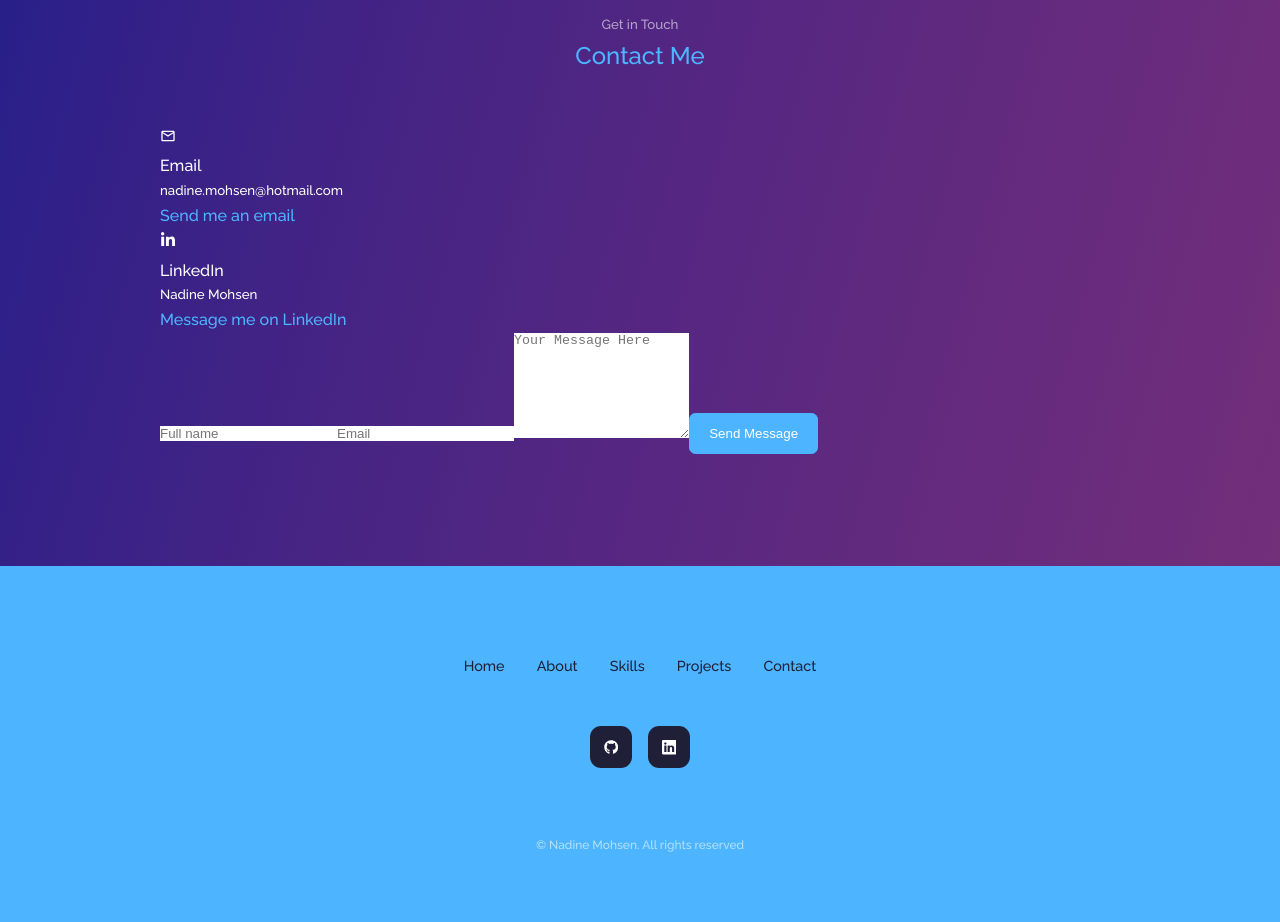
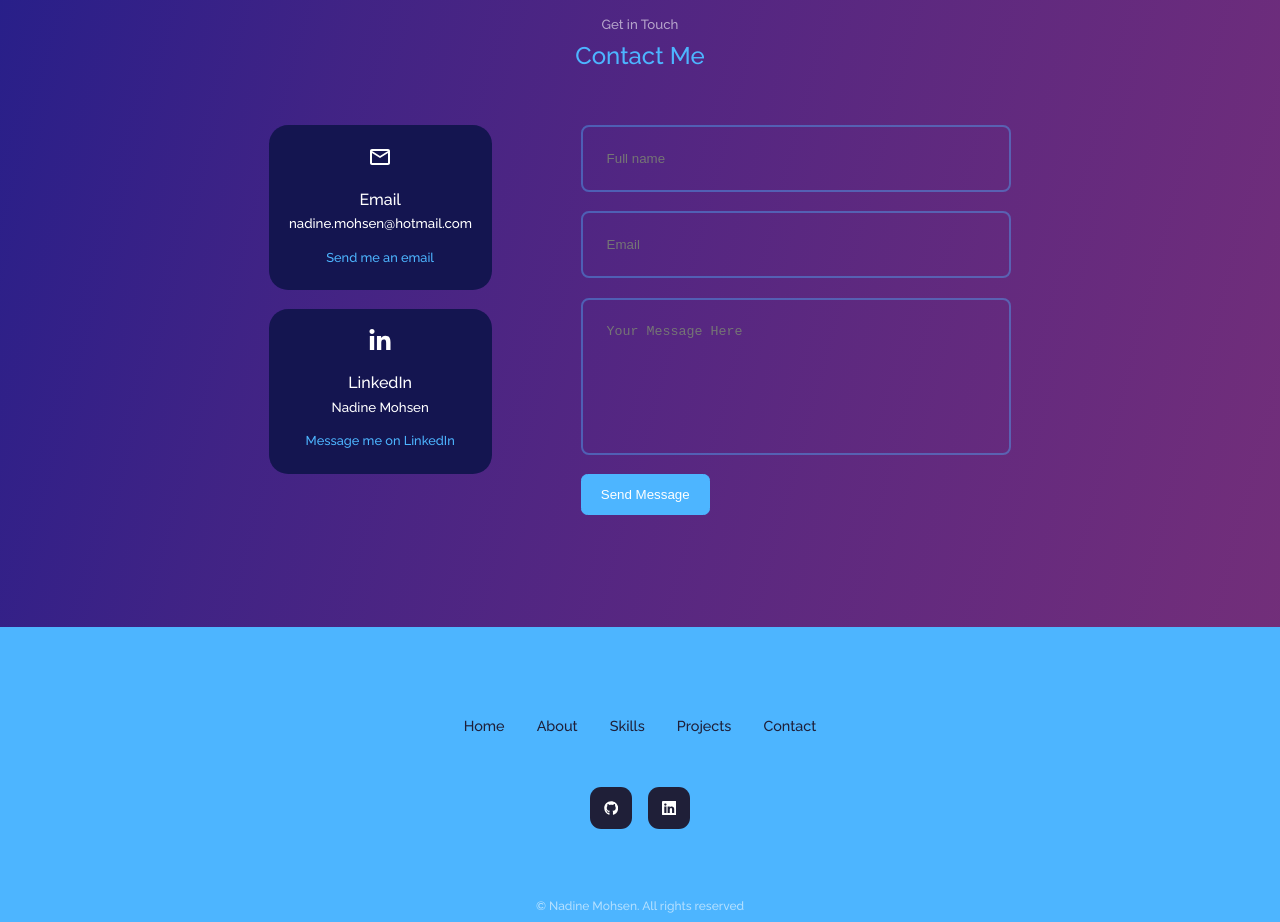
Before and after one commit to NadineMohsen/NM-React-Portfolio, a React (Create React App) app: page / in a window 1280 px wide. Shown: the part 3160-4082 px from the top of the page. Built offline with nearby package versions, Linux system fonts and the light colour scheme; a web font is replaced by a local one.

Commit message:
contact css

```diff
--- a/src/components/contact/Contact.css
+++ b/src/components/contact/Contact.css
@@ -0,0 +1,68 @@
+.container.contact-container{
+    width:58%;
+    display:grid;
+    grid-template-columns: 30% 58%;
+    gap:12%
+}
+
+.contact-options{
+    display: flex;
+    flex-direction: column;
+    gap:1.2rem;
+}
+
+.contact-option{
+    background: var(--color-bg-variant);
+    padding:1.2rem;
+    border-radius: 1.2rem;
+    text-align: center;
+    border:1px solid transparent;
+    transition: var(--transition);
+}
+
+.contact-option:hover{
+    background: transparent;
+    border-color:var(--color-primary-variant);
+}
+
+.contact-icons{
+    font-size:1.5rem;
+    margin-bottom: 0.5rem;
+}
+
+.contact-option a{
+    margin-top:0.7rem;
+    display: inline-block;
+    font-size:0.8rem;
+}
+
+form{
+    display:flex;
+    flex-direction:column;
+    gap:1.2rem;
+}
+
+input,textarea{
+    width:100%;
+    padding:1.5rem;
+    border-radius: 0.5rem;
+    background: transparent;
+    border:2px solid var(--color-primary-variant);
+    resize:none;
+    color:var(--color-white);
+}
+
+@media screen and (max-width: 1024px){
+    .container.contact-container{
+        grid-template-columns: 1fr;
+        gap:2rem;
+    }
+
+   }
+
+@media screen and (max-width: 600px){
+    .container.contact-container{
+        width: var(--container-width-sm);
+    }
+
+   }
```
